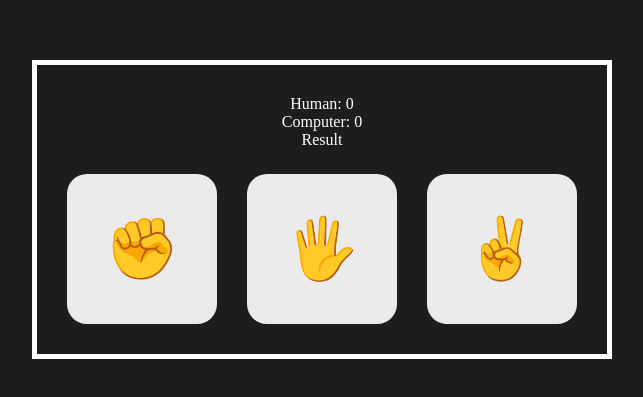
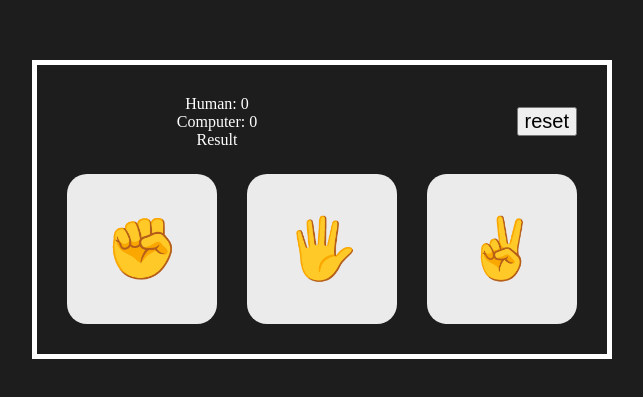
Before and after one commit to bagir-kaff/odin-Rock-Paper-Scissors, a plain HTML site: page index.html in a window 1280 px wide. Shown: the part 191-588 px from the top of the page, without its empty margins (318-961 px from the left). Drawn offline with Linux system fonts and the light colour scheme.

Commit message:
Add reset game button

```diff
--- a/index.html
+++ b/index.html
@@ -26,6 +26,7 @@
         /* height: 100px; */
         color:white;
         margin:0;
+        width:300px;
     }
     .container{
         display:flex;
@@ -45,25 +46,29 @@
 
     .btn:hover{
         background-color: whitesmoke;
-        box-shadow: 0 0 2rem rgb(255, 255, 255);
+        box-shadow: 0 0 1rem rgb(255, 255, 255);
     }
-    /* .upper{
+    .upper{
         display:flex;
-        justify-content: space-between;
+        justify-content: center;
         align-items: center;
-    } */
+    }
     .reset{
-        /* font-size: 40px; */
+        font-size: 20px;
+        margin-left:auto;
         /* height: 100px; */
 
     }
 </style>
 <body>
     <div class="outer">
+        <div class="upper">
             <div class="score">
                 <div class="human">Human: 0</div>
                 <div class="comp">Computer: 0</div>
                 <div class="result">Result</div>
+            </div>
+        <button class="reset">reset</button>
     </div>
     <div class="container">
         <button data-choice ="Rock" class="btn">&#9994</button>
```
Lines whose indentation alone changed are shown as unchanged.
